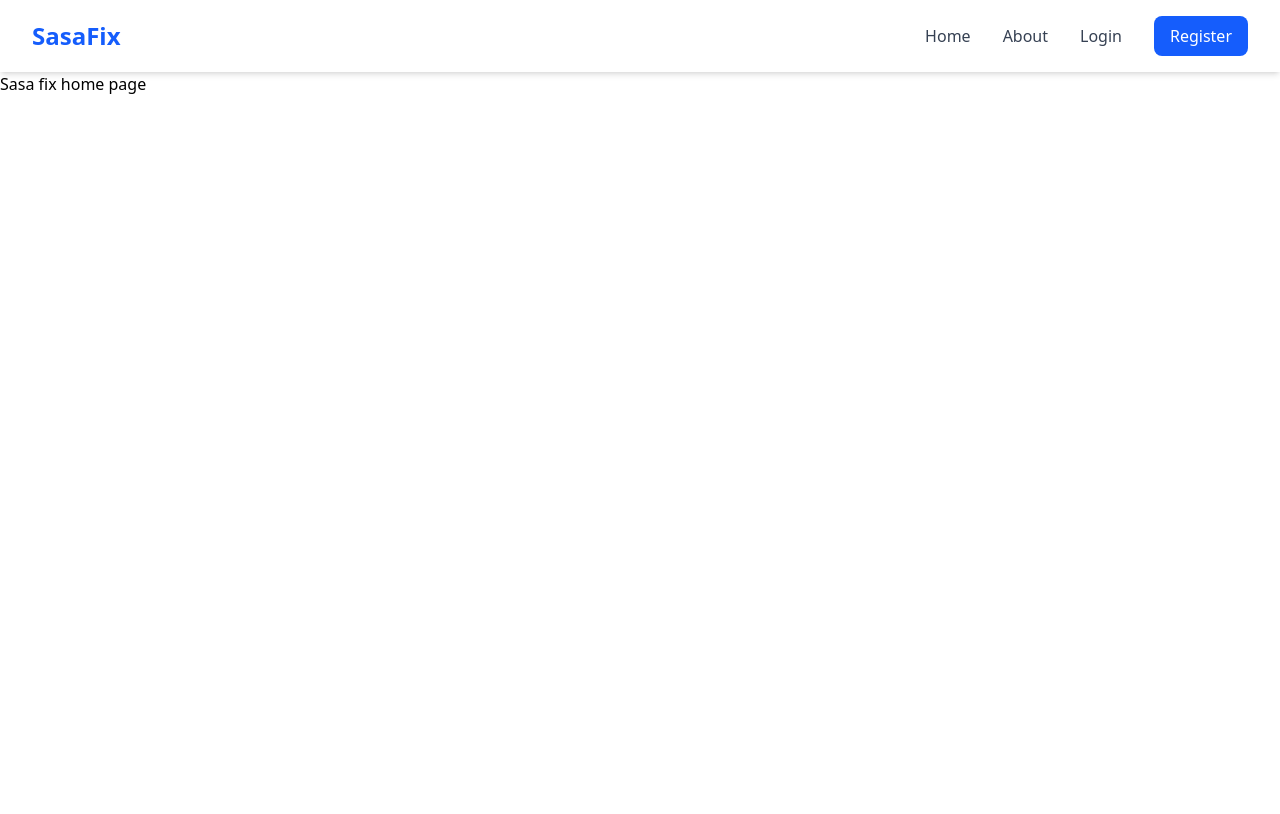
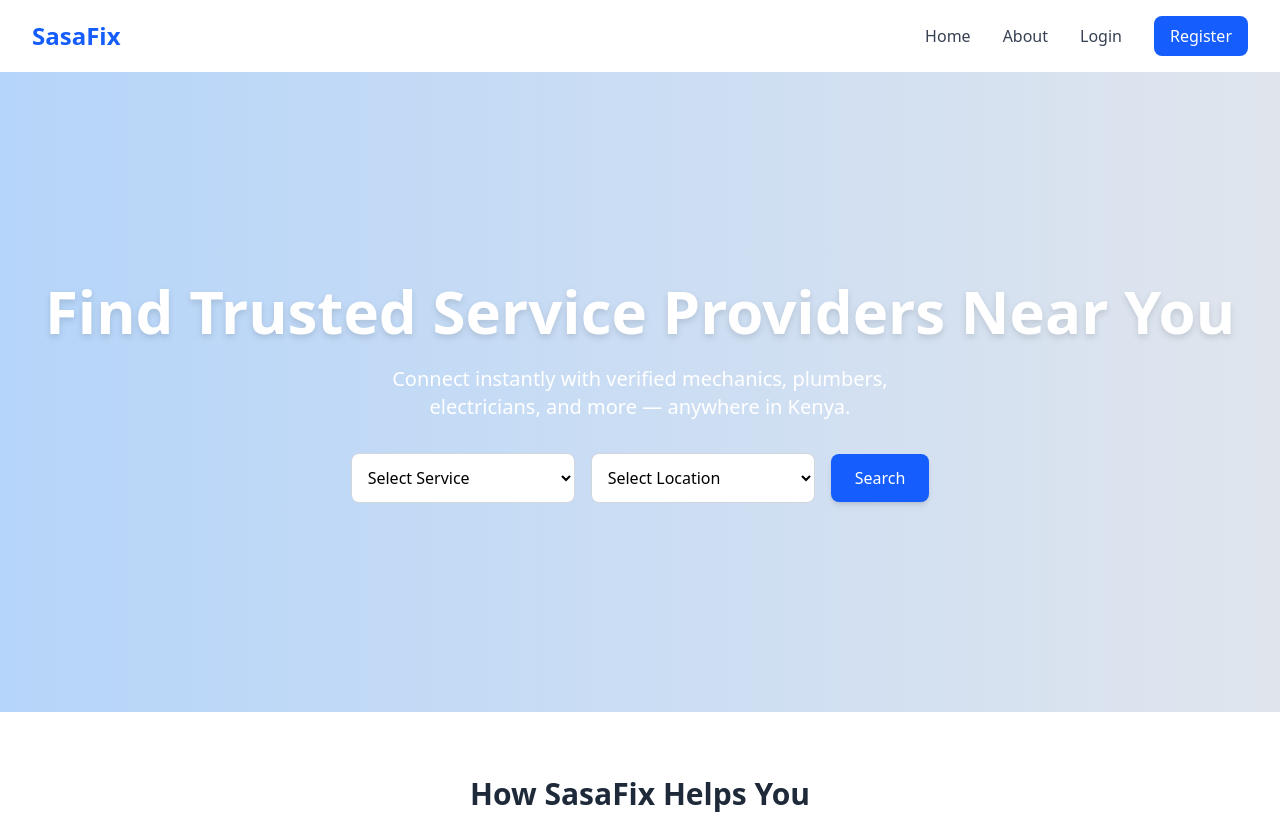
Before and after one commit to stercym/sasa-fix, a React (Vite) app: page / in a window 1280 px wide. Shown: the top 814 px of the page. Built offline with nearby package versions, Linux system fonts and the light colour scheme.

Commit message:
Modify home page

```diff
--- a/src/pages/Home.jsx
+++ b/src/pages/Home.jsx
@@ -1,12 +1,91 @@
+import { useNavigate } from "react-router-dom";
+import { useState } from "react";
 
-function Home(){
-    return(
-        <>
+export default function Home() {
+  const navigate = useNavigate();
+  const [serviceType, setServiceType] = useState("");
+  const [location, setLocation] = useState("");
 
-        <div className="">
-            <h1>Sasa fix home page</h1>
+  const handleSearch = () => {
+    if (!serviceType || !location) return;
+    navigate(`/providers?service_type=${serviceType}&location=${location}`);
+  };
+
+  return (
+    <div className="min-h-screen w-full">
+      {/* Hero Section */}
+      <div className="flex flex-col items-center justify-center text-center min-h-[80vh] relative overflow-hidden">
+        <div className="absolute inset-0 animate-gradient bg-gradient-to-r from-blue-500 via-blue-300 to-gray-200 bg-[length:400%_400%]"></div>
+        <div className="relative z-10 px-4">
+          <h1 className="text-white font-extrabold text-5xl md:text-6xl mb-6 drop-shadow-md">
+            Find Trusted Service Providers Near You
+          </h1>
+          <p className="text-white text-lg md:text-xl mb-8 max-w-xl mx-auto">
+            Connect instantly with verified mechanics, plumbers, electricians, and more —
+            anywhere in Kenya.
+          </p>
+
+          {/* Search Form */}
+          <div className="flex flex-col md:flex-row items-center justify-center gap-4">
+            <select
+              value={serviceType}
+              onChange={(e) => setServiceType(e.target.value)}
+              className="w-64 md:w-56 p-3 rounded-lg border border-gray-300 focus:outline-none focus:ring-2 focus:ring-blue-400 bg-white"
+            >
+              <option value="">Select Service</option>
+              <option value="mechanic">Mechanic</option>
+              <option value="plumber">Plumber</option>
+              <option value="electrician">Electrician</option>
+              <option value="tyre repair">Tyre Repair</option>
+              <option value="boda pickup">Boda Pickup</option>
+            </select>
+
+            <select
+              value={location}
+              onChange={(e) => setLocation(e.target.value)}
+              className="w-64 md:w-56 p-3 rounded-lg border border-gray-300 focus:outline-none focus:ring-2 focus:ring-blue-400 bg-white"
+            >
+              <option value="">Select Location</option>
+              <option value="Nairobi">Nairobi</option>
+              <option value="Kinoo">Kinoo</option>
+              <option value="Thika">Thika</option>
+              <option value="Kisumu">Kisumu</option>
+              <option value="Mombasa">Mombasa</option>
+            </select>
+
+            <button
+              onClick={handleSearch}
+              className="bg-blue-600 text-white px-6 py-3 rounded-lg hover:bg-blue-700 transition-all duration-200 shadow-md"
+            >
+              Search
+            </button>
+          </div>
         </div>
-        </>
-    )
+      </div>
+
+      {/* Info Section */}
+      <div className="py-16 px-6 max-w-5xl mx-auto text-center">
+        <h2 className="text-3xl font-bold mb-6 text-gray-800">
+          How SasaFix Helps You
+        </h2>
+        <p className="text-gray-600 text-lg max-w-3xl mx-auto">
+          Whether your car breaks down or you need quick help at home, SasaFix
+          connects you with rated service providers nearby. Browse by category,
+          compare ratings, and contact them directly — no middlemen.
+        </p>
+      </div>
+
+      {/* Gradient Animation */}
+      <style>{`
+        @keyframes gradientBG {
+          0% { background-position: 0% 50%; }
+          50% { background-position: 100% 50%; }
+          100% { background-position: 0% 50%; }
+        }
+        .animate-gradient {
+          animation: gradientBG 15s ease infinite;
+        }
+      `}</style>
+    </div>
+  );
 }
-export default Home;
```
